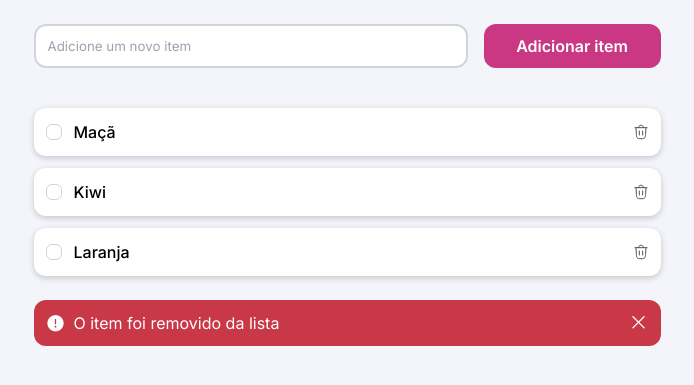
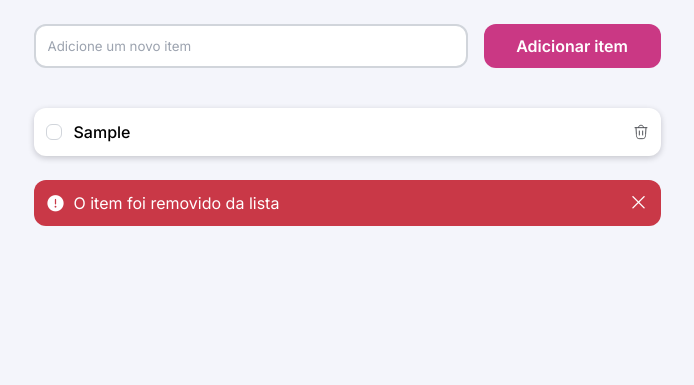
Before and after one commit to theletyourlife/rec2-quicklist, a plain HTML site: page index.html in a window 1280 px wide. Both pictures are taken after typing "Sample" into the empty fields and a click on the button "Adicionar item". Shown: the part 219-604 px from the top of the page, without its empty margins (293-987 px from the left). Drawn offline with nearby package versions, Linux system fonts and the light colour scheme.

Commit message:
criação da função showItemsList para renderizar na tela os itens do array

```diff
--- a/index.html
+++ b/index.html
@@ -39,51 +39,6 @@
         </section>
 
         <section class="list">
-            <div class="item">
-                <div>
-                    <input type="checkbox" name="list" id="item-1">
-
-                    <div class="custom-checkbox">
-                        <img src="./assets/checked.svg" alt="checked">
-                    </div>
-
-                    <label for="item-1">Maçã</label>
-                </div>
-
-                <button>
-                    <img src="./assets/trash-icon.svg" alt="trash icon">
-                </button>
-            </div>
-            <div class="item">
-                <div>
-                    <input type="checkbox" name="list" id="item-2">
-
-                    <div class="custom-checkbox">
-                        <img src="./assets/checked.svg" alt="checked">
-                    </div>
-
-                    <label for="item-2">Kiwi</label>
-                </div>
-
-                <button>
-                    <img src="./assets/trash-icon.svg" alt="trash icon">
-                </button>
-            </div>
-            <div class="item">
-                <div>
-                    <input type="checkbox" name="list" id="item-3">
-
-                    <div class="custom-checkbox">
-                        <img src="./assets/checked.svg" alt="checked">
-                    </div>
-
-                    <label for="item-3">Laranja</label>
-                </div>
-
-                <button>
-                    <img src="./assets/trash-icon.svg" alt="trash icon">
-                </button>
-            </div>
         </section>
 
         <div class="warning">
--- a/main.js
+++ b/main.js
@@ -11,4 +11,31 @@ function addItem() {
     items.push(item)
 
     document.querySelector("#item").value = ""
+
+    showItemsList()
 }
+
+function showItemsList() {
+    const sectionList = document.querySelector(".list")
+
+    sectionList.textContent = ""
+    items.map((item, index) => {
+        sectionList.innerHTML += `
+            <div class="item">
+                <div>
+                    <input type="checkbox" name="list" id="item-${index}">
+
+                    <div class="custom-checkbox">
+                        <img src="./assets/checked.svg" alt="checked">
+                    </div>
+
+                    <label for="item-${item.name}">${item.name}</label>
+                </div>
+
+                <button>
+                    <img src="./assets/trash-icon.svg" alt="trash icon">
+                </button>
+            </div>
+        `
+    })
+}
```
